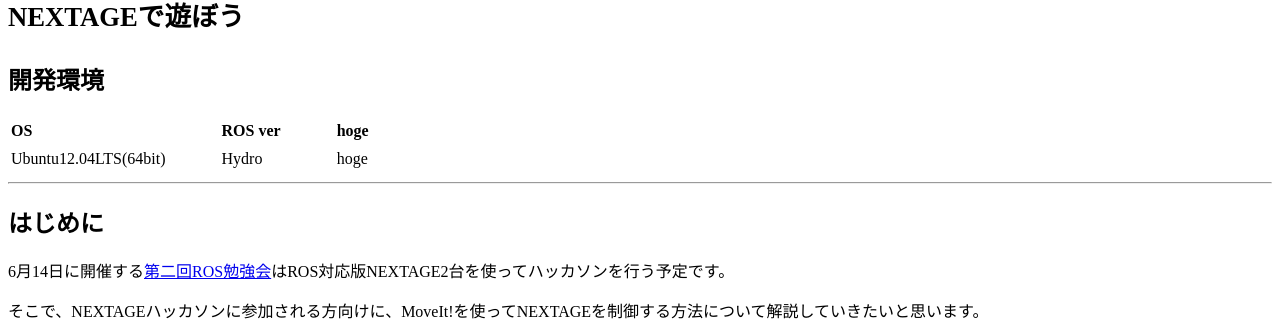
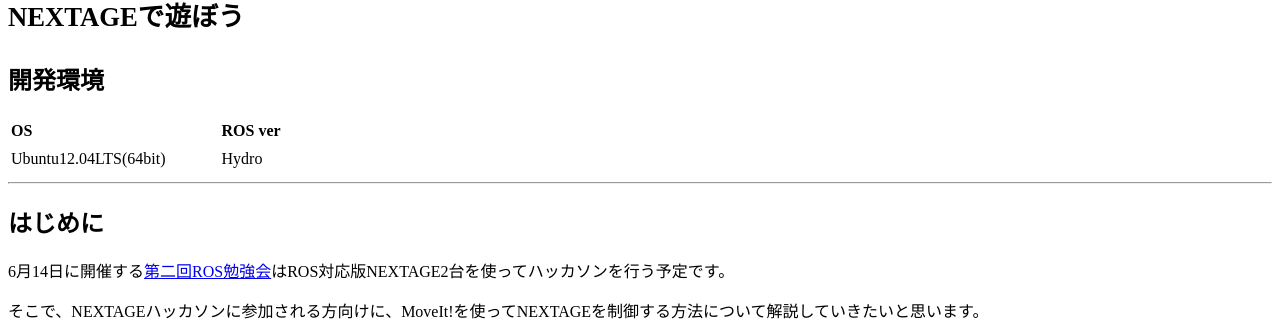
Before and after one commit to DaikiMaekawa/daikimaekawa.github.com, a Jekyll site: the page built from _posts/2014-06-04-ROSNextage.md, in a window 1280 px wide and 900 px high. Shown: the part 289-610 px from the top of the window. Built offline with Jekyll 4.4.1, drawn with Linux system fonts in a browser that asks for light colours; nearby versions of some CDN libraries; Markdown is read by kramdown in place of the engine named in the settings; comment, search, counter and statistics services are not loaded.

Commit message:
Delete unnecessary table

```diff
--- a/_posts/2014-06-04-ROSNextage.md
+++ b/_posts/2014-06-04-ROSNextage.md
@@ -10,9 +10,9 @@
 
 ##開発環境
 
-| OS                    | 　　　 | ROS ver | 　　　 |hoge |
-|:--------------------- | ------ |:------- | ------ |:--- |
-| Ubuntu12.04LTS(64bit) | 　　　 | Hydro   | 　　　 |hoge |
+| OS                    | 　　　 | ROS ver |
+|:--------------------- | ------ |:------- |
+| Ubuntu12.04LTS(64bit) | 　　　 | Hydro   |
 
 **********
 
```
